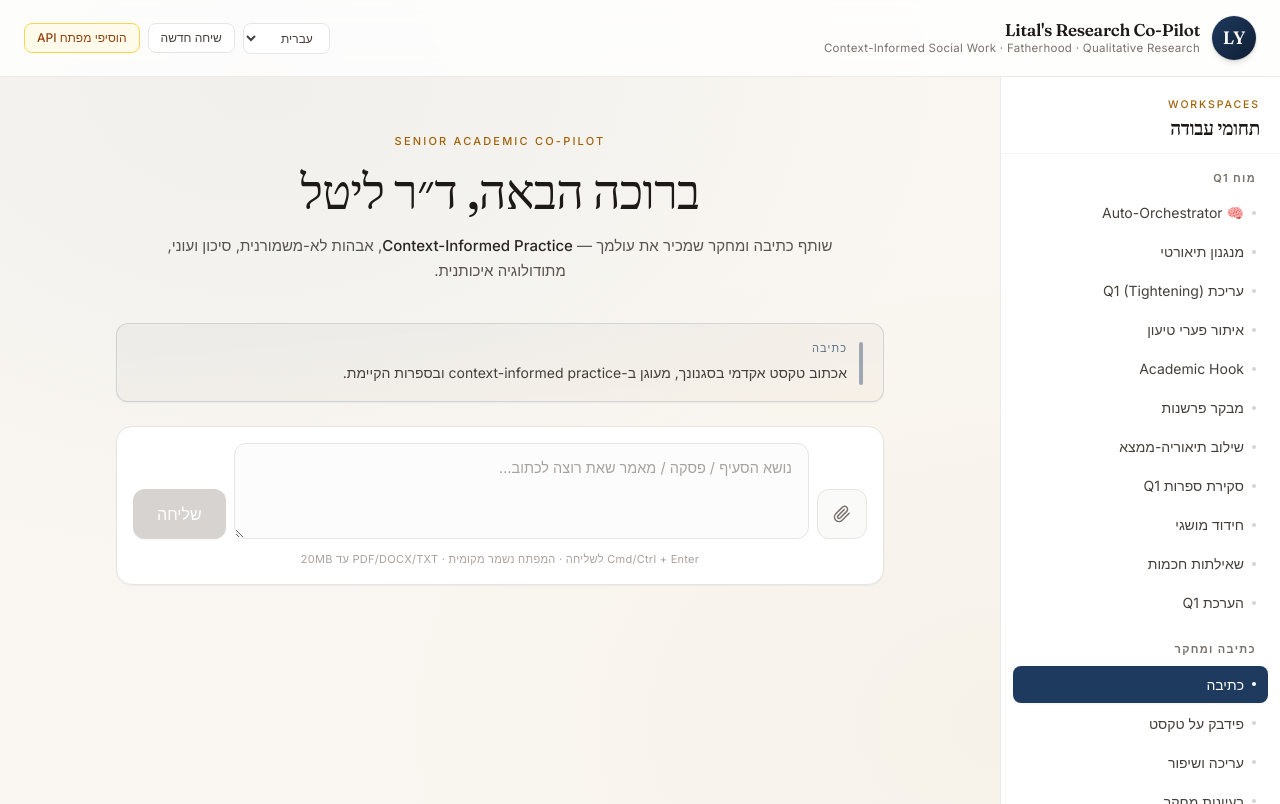
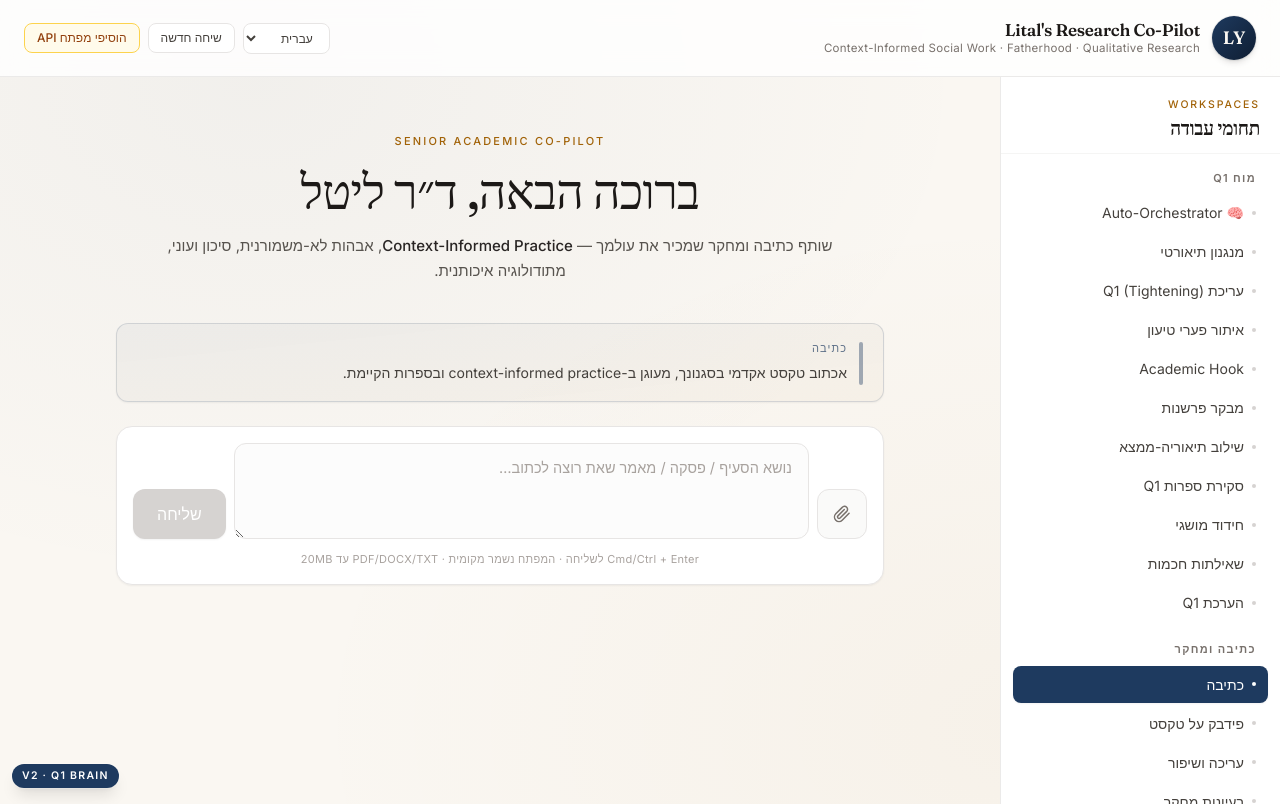
Before and after one commit to michaelavs-1/lital-research-assistant, a Next.js app: page / in a window 1280 px wide. Built offline with nearby package versions, Linux system fonts and the light colour scheme.

Commit message:
UI: add v2 version badge in bottom-left corner

```diff
--- a/app/page.jsx
+++ b/app/page.jsx
@@ -198,6 +198,9 @@ export default function Page() {
 
   return (
     <div className="min-h-screen paper-bg text-stone-900">
+      <div className="fixed bottom-3 left-3 z-40 select-none pointer-events-none">
+        <div className="px-2.5 py-1 rounded-full bg-[#1e3a5f] text-white text-[10.5px] font-semibold tracking-[0.12em] uppercase shadow-lg ring-1 ring-white/20">v2 · Q1 Brain</div>
+      </div>
       <header className="bg-white/80 backdrop-blur-md border-b border-stone-200/80 sticky top-0 z-30">
         <div className="max-w-[1400px] mx-auto px-6 py-4 flex flex-wrap gap-3 items-center justify-between">
           <div className="flex items-center gap-3">
```
